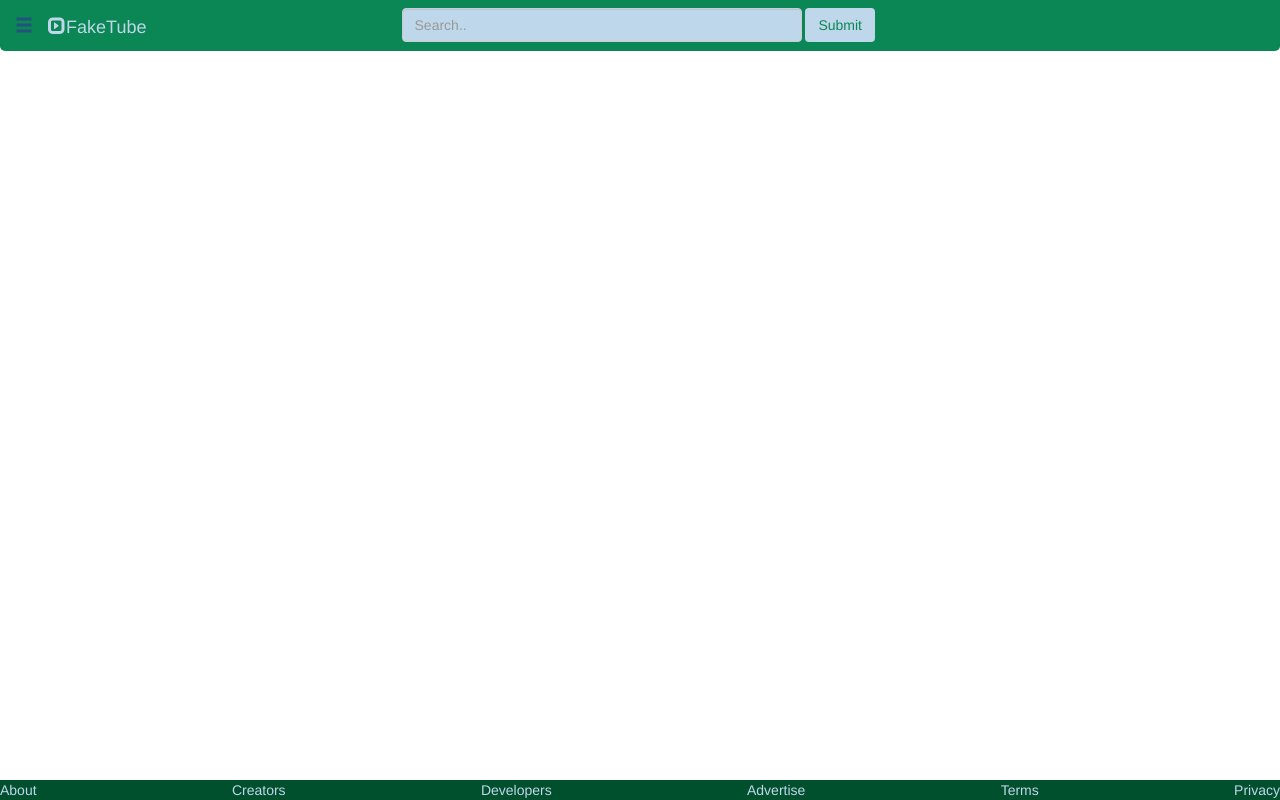
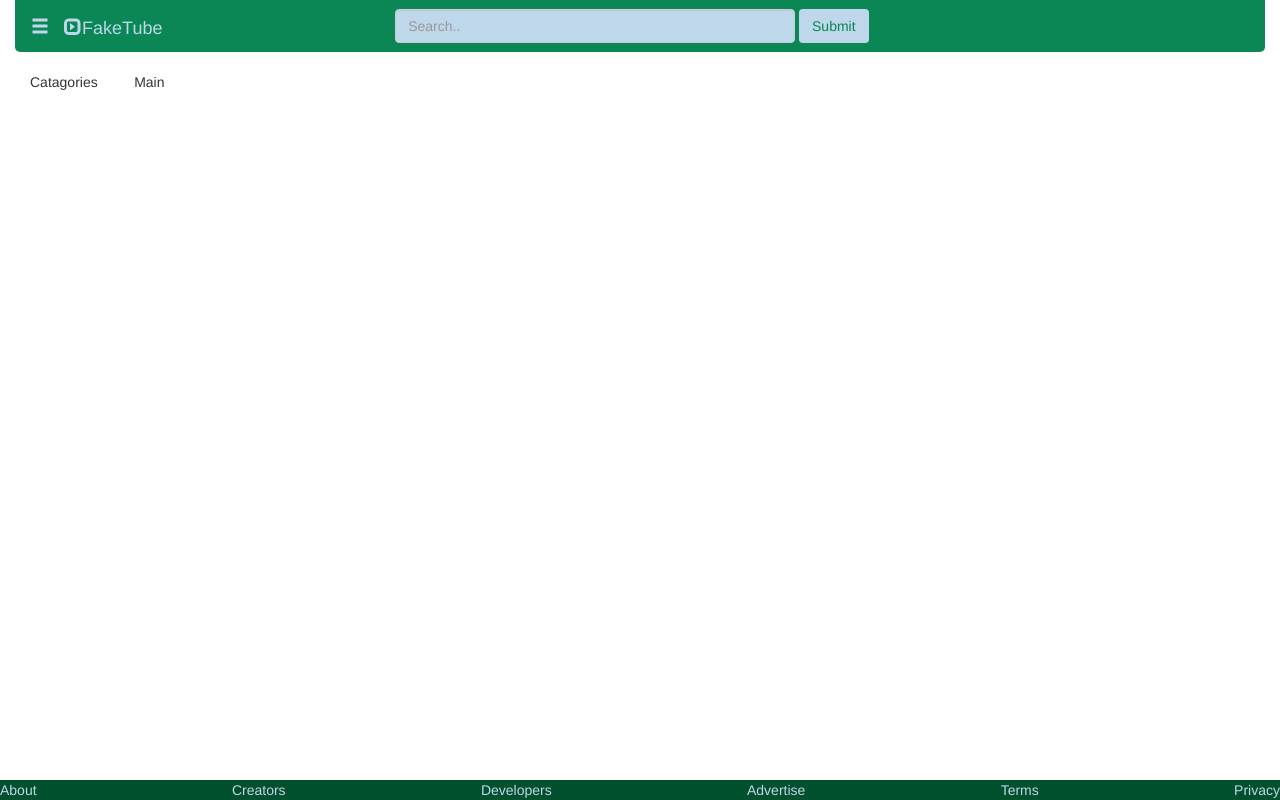
Before and after one commit to WCWoolley/Bootstrap-Group-Task, a plain HTML site: page index.html in a window 1280 px wide. Drawn offline with Linux system fonts and the light colour scheme.

Commit message:
main page structure added, navbar taken off fixed

```diff
--- a/css/custom.css
+++ b/css/custom.css
@@ -2,6 +2,7 @@
 .navbar {
   background: #0a8754;
   border-radius:0 0 5px 5px;
+  width: 100%;
 }
 
 .navbar-brand{
@@ -26,7 +27,6 @@
 /*---------------NAV BAR---------------------- */
 .footernav{
   background: #004f2d;
-
 }
 
 .footer{
--- a/index.html
+++ b/index.html
@@ -11,9 +11,11 @@
   <title>Faketube</title>
 </head>
 <body>
-  <div class="fluid-container">
+  <div class="container-fluid">
 
-    <nav class="navbar navbar-fixed-top">
+    <div class="row">
+      <div class="col-md-12">
+        <nav class="navbar">
           <div class="container-fluid">
             <div class="navbar-header">
               <a class="navbar-brand" href="#"><span class="glyphicon glyphicon-menu-hamburger"></span></a>
@@ -27,9 +29,17 @@
               </div>
               <button type="submit" class="btn">Submit</button>
             </form>
-        </div><!-- /.navbar-collapse -->
           </div><!-- /.container-fluid -->
         </nav> <!--nav close -->
+      </div> <!--column close -->
+    </div> <!--row close -->
+
+    <div class="container-fluid">
+      <div class="row">
+        <div class="col-md-1 hidden-sm hidden-xs">Catagories</div>
+        <div class="col-md-11 col-sm-12 col-xs-12">Main</div>
+      </div>
+    </div>
 
     <div class="footer navbar-fixed-bottom">
       <div class="footer">
@@ -42,6 +52,7 @@
         </div>
     </div>
 
-  </div><!-- fluid container close -->
+  </div>
+
 </body>
 </html>
```
Lines whose indentation alone changed are shown as unchanged.
